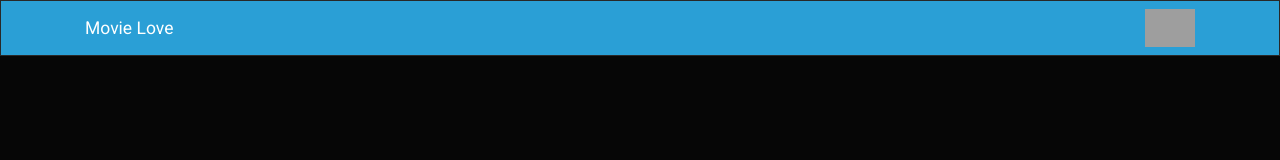
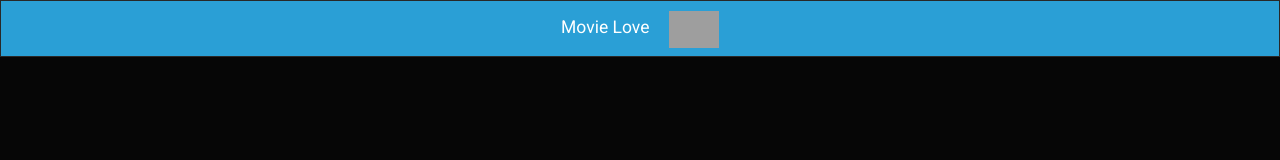
Before and after one commit to General-Bradley9608/Search-Movie-API-JS, a website built with webpack: page src/index.html in a window 1280 px wide. Built offline with nearby package versions, Linux system fonts and the light colour scheme; grey boxes are pictures that could not be loaded.

Commit message:
fix alignment of tittle and logo in navbar

```diff
--- a/src/index.html
+++ b/src/index.html
@@ -9,8 +9,8 @@
   <title>Movie Love</title>
 </head>
 <body>
-  <nav class="navbar navbar-dark bg-primary mb-3">
-    <div class="container ">
+  <nav class="navbar navbar-dark bg-primary mb-3 d-fle justify-content-center">
+    <div class="">
       <a class="navbar-brand" href="#">Movie Love</a>
       <img width="50" src="https://www.shareicon.net/data/128x128/2016/03/25/739382_cinema_512x512.png" alt="">
     </div>
```
